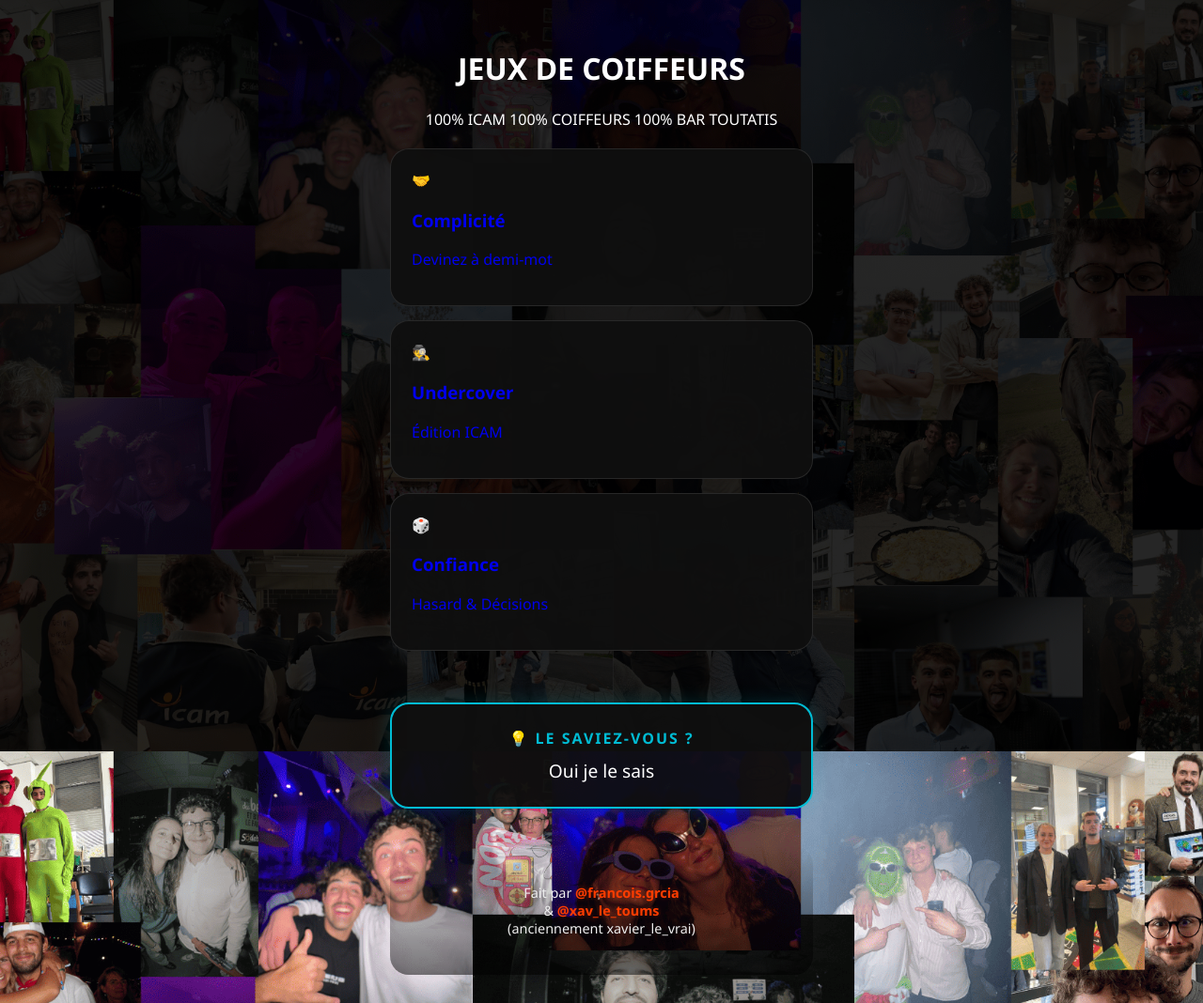
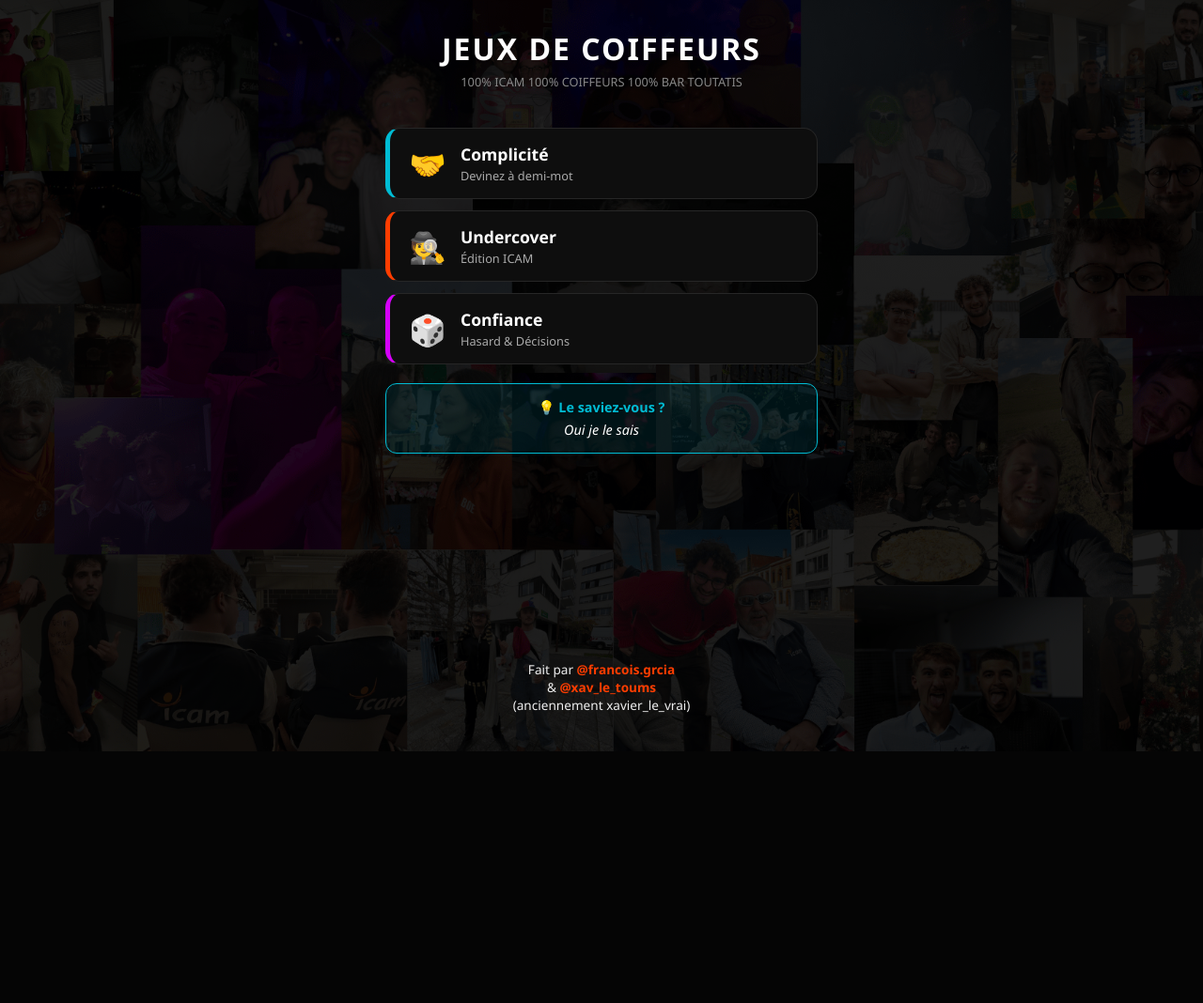
Before and after one commit to XavLaMenace/jeu-complicite, a plain HTML site: page index.html in a window 1280 px wide. Shown: the whole page at 94% size. After the commit the page ends 800 px from the top, so only its background shows below. Drawn offline with Linux system fonts and the light colour scheme.

Commit message:
Update style.css

```diff
--- a/style.css
+++ b/style.css
@@ -1,137 +1,167 @@
+/* --- VARIABLES ET RESET --- */
 :root {
     --bg-color: #050505;
-    --card-bg: rgba(15, 15, 15, 0.95); /* Plus opaque pour le contraste */
+    --card-bg: rgba(15, 15, 15, 0.98);
     --neon-blue: #00bcd4;
     --neon-purple: #d500f9;
     --neon-orange: #ff3d00;
     --neon-green: #00e676;
+    --text-color: #ffffff;
 }
 
-/* --- STRUCTURE --- */
+* { box-sizing: border-box; }
+
 body {
     background-color: var(--bg-color);
     background-image: url('assets/bg.png');
     background-size: cover;
     background-position: center;
     background-attachment: fixed;
-    color: #FFFFFF;
-    font-family: 'Segoe UI', Roboto, sans-serif;
+    color: var(--text-color);
+    font-family: 'Segoe UI', Tahoma, Geneva, Verdana, sans-serif;
     margin: 0;
-    min-height: 100vh;
+    height: 100vh;
     display: flex;
     justify-content: center;
+    overflow: hidden; /* Empêche le scroll inutile sur PC */
 }
 
-/* Overlay beaucoup plus sombre pour faire ressortir les éléments */
 body::after {
     content: "";
     position: fixed;
     inset: 0;
-    background: rgba(0, 0, 0, 0.85);
+    background: rgba(0, 0, 0, 0.88); /* Background très opaque pour le contraste */
     z-index: -1;
 }
 
+/* --- LAYOUT PRINCIPAL --- */
 .container {
-    width: 92%;
-    max-width: 450px;
-    padding: 30px 0;
+    width: 100%;
+    max-width: 500px;
+    height: 100vh;
+    padding: 20px;
     display: flex;
     flex-direction: column;
-    min-height: 100vh;
+    position: relative;
+    z-index: 1;
 }
 
-/* --- INPUTS (ADIEU LA GROSSE BARRE BLANCHE) --- */
+/* --- INDEX / HUB --- */
+.hub-title { font-size: 2rem; text-align: center; margin: 10px 0 5px 0; letter-spacing: 2px; }
+.tagline { font-size: 0.8rem; text-align: center; color: #888; margin-bottom: 20px; }
+
+.hub-grid { display: flex; flex-direction: column; gap: 12px; }
+
+.game-card {
+    background: var(--card-bg);
+    border-radius: 15px;
+    padding: 15px 20px;
+    display: flex;
+    align-items: center;
+    gap: 15px;
+    text-decoration: none;
+    color: white;
+    border: 1px solid rgba(255, 255, 255, 0.1);
+    transition: 0.3s cubic-bezier(0.175, 0.885, 0.32, 1.275);
+}
+
+.game-card:hover { transform: scale(1.02); background: rgba(30,30,30,1); }
+.card-blue { border-left: 5px solid var(--neon-blue); }
+.card-orange { border-left: 5px solid var(--neon-orange); }
+.card-purple { border-left: 5px solid var(--neon-purple); }
+
+.game-card-icon { font-size: 2rem; }
+.game-card-text h3 { margin: 0; font-size: 1.1rem; }
+.game-card-text p { margin: 2px 0 0 0; font-size: 0.8rem; color: #aaa; }
+
+/* --- LE SAVIEZ-VOUS (INDEX) --- */
+.did-you-know {
+    margin-top: 20px;
+    padding: 15px;
+    background: rgba(0, 188, 212, 0.1);
+    border: 1px solid var(--neon-blue);
+    border-radius: 12px;
+    text-align: center;
+}
+.dyk-title { font-weight: bold; color: var(--neon-blue); font-size: 0.9rem; margin-bottom: 5px; }
+.dyk-content { font-style: italic; font-size: 0.9rem; }
+
+/* --- CONFIGURATION DES JEUX (TEAM / PLAYERS) --- */
+.config-box {
+    background: var(--card-bg);
+    border-radius: 20px;
+    padding: 15px;
+    border: 1px solid rgba(255,255,255,0.1);
+    max-height: 60vh;
+    overflow-y: auto; /* Scroll interne si trop de joueurs */
+}
+
 .config-row {
-    background: rgba(255, 255, 255, 0.03);
-    border-radius: 12px;
+    display: flex;
+    align-items: center;
+    gap: 10px;
+    background: rgba(255,255,255,0.05);
+    margin-bottom: 8px;
     padding: 5px 15px;
-    margin-bottom: 10px;
-    border-bottom: 2px solid rgba(255, 255, 255, 0.1);
-    transition: 0.3s;
+    border-radius: 10px;
+    border-bottom: 2px solid transparent;
 }
+
+.config-row:focus-within { border-bottom-color: var(--neon-blue); background: rgba(255,255,255,0.08); }
 
 input[type="text"], input[type="number"] {
     background: transparent !important;
     border: none !important;
-    color: #fff !important;
-    padding: 15px 0 !important;
-    font-size: 1.1rem !important;
+    color: white !important;
+    padding: 10px 0 !important;
+    font-size: 1rem !important;
     width: 100%;
     outline: none !important;
-    font-weight: 500;
 }
 
-/* Effet quand on clique pour écrire un nom */
-.config-row:focus-within {
-    border-bottom: 2px solid var(--neon-blue);
-    background: rgba(0, 188, 212, 0.08);
-    box-shadow: 0 5px 15px rgba(0, 0, 0, 0.3);
+/* --- BOUTONS --- */
+.btn {
+    padding: 14px;
+    border-radius: 12px;
+    border: none;
+    font-weight: bold;
+    text-transform: uppercase;
+    cursor: pointer;
+    transition: 0.2s;
+    width: 100%;
+    margin-top: 10px;
 }
+.btn-primary { background: var(--neon-blue); color: #000; }
+.btn-orange { background: var(--neon-orange); color: #000; }
+.btn-purple { background: var(--neon-purple); color: #000; }
+.btn-neutral { background: rgba(255,255,255,0.1); color: #fff; }
+.btn-danger { background: none; color: #ff4444; border: 1px solid #ff4444; width: 35px; height: 35px; padding: 0; }
 
-/* --- LE SAVIEZ-VOUS (PLUS VISIBLE) --- */
-.did-you-know {
-    margin: 40px 0;
-    padding: 25px;
-    background: var(--card-bg);
-    border-radius: 20px;
-    border: 2px solid var(--neon-blue);
-    box-shadow: 0 0 20px rgba(0, 188, 212, 0.2);
-    text-align: center;
-}
+/* --- ELEMENTS DE JEUX SPECIFIQUES --- */
+.score-board { display: flex; justify-content: center; gap: 10px; margin: 10px 0; }
+.team-score-box { background: rgba(255,255,255,0.05); padding: 8px; border-radius: 10px; text-align: center; flex: 1; border: 2px solid transparent; }
+.team-active { border-color: var(--neon-green); background: rgba(0, 230, 118, 0.1); }
 
-.dyk-title {
-    font-size: 1rem;
-    text-transform: uppercase;
-    letter-spacing: 2px;
-    color: var(--neon-blue);
-    margin-bottom: 10px;
-    font-weight: 900;
-}
+.hold-zone { border: 2px dashed #444; padding: 30px; border-radius: 20px; text-align: center; margin: 15px 0; cursor: pointer; }
+.hold-zone.holding { border-color: var(--neon-blue); background: rgba(0, 188, 212, 0.1); border-style: solid; }
 
-.dyk-content {
-    font-size: 1.2rem;
-    font-weight: 500;
-    color: #fff;
-}
+.big-result { font-size: 2.5rem; font-weight: 800; text-align: center; margin: 15px 0; color: white; text-shadow: 0 0 15px var(--neon-purple); }
 
-/* --- CRÉDITS (BIEN VISIBLES) --- */
+/* --- MODALES --- */
+.modal-overlay { position: fixed; inset: 0; background: rgba(0,0,0,0.9); display: flex; align-items: center; justify-content: center; z-index: 1000; }
+.modal-content { background: #111; padding: 25px; border-radius: 20px; text-align: center; width: 85%; border: 1px solid #333; }
+
+/* --- FOOTER --- */
 .credits {
     margin-top: auto;
-    padding: 40px 0;
+    padding: 20px 0;
     text-align: center;
-    font-size: 0.9rem;
+    font-size: 0.85rem;
     color: #eee;
-    background: linear-gradient(to top, rgba(0,0,0,0.5), transparent);
-    width: 100%;
-    border-radius: 20px;
 }
+.credits span { color: var(--neon-orange); font-weight: bold; }
 
-.credits span {
-    color: var(--neon-orange);
-    font-weight: bold;
-    text-shadow: 0 0 5px rgba(255, 61, 0, 0.3);
-}
-
-/* --- CARTES & BOUTONS --- */
-.game-card {
-    background: var(--card-bg);
-    border-radius: 20px;
-    padding: 22px;
-    border: 1px solid rgba(255,255,255,0.1);
-    margin-bottom: 15px;
-}
-
-.btn {
-    padding: 18px;
-    border-radius: 15px;
-    font-size: 1rem;
-    font-weight: 800;
-    letter-spacing: 1px;
-}
-
-.btn-primary { background: var(--neon-blue); color: #000; box-shadow: 0 5px 15px rgba(0, 188, 212, 0.4); }
-.btn-orange { background: var(--neon-orange); color: #000; box-shadow: 0 5px 15px rgba(255, 61, 0, 0.4); }
-.btn-danger { background: none; color: #ff4444; border: 1px solid #ff4444; width: 40px; height: 40px; }
-
-.config-box { background: var(--card-bg); border-radius: 25px; padding: 25px; box-shadow: 0 15px 35px rgba(0,0,0,0.7); }
+.hidden { display: none !important; }
+.top-nav { margin-bottom: 5px; }
+.btn-home { text-decoration: none; font-size: 1.5rem; }
 /* End of file */
```
